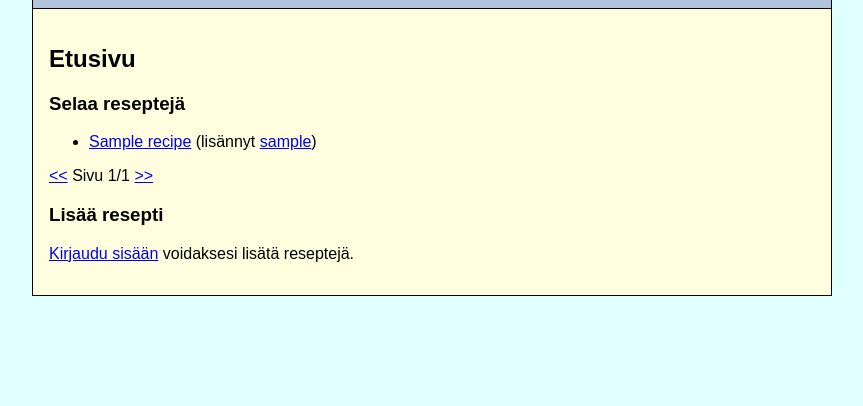
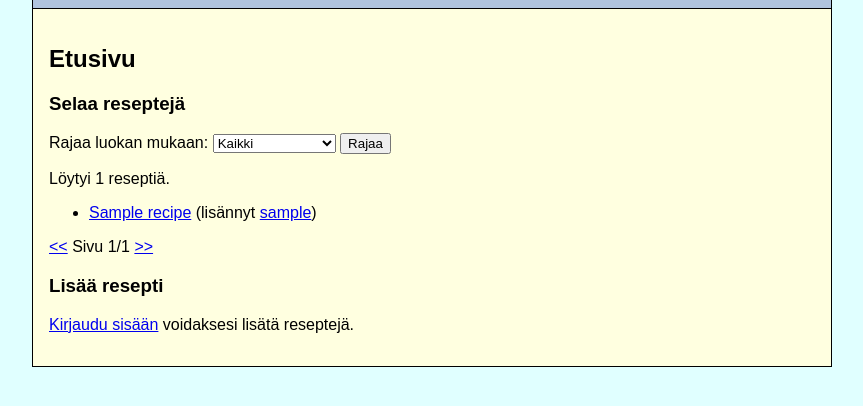
Before and after one commit to mb753/reseptit, a Flask app: template templates/index.html in a window 1280 px wide. Shown: the part 150-556 px from the top of the page, without its empty margins (208-1071 px from the left). Run offline with Flask 3, Linux system fonts and the light colour scheme; the template is opened without the code that fills it: most values are stand-ins (such as "Sample title", 1, 10 or a date in 2020).

Commit message:
Add filtering functionality to front page

```diff
--- a/app.py
+++ b/app.py
@@ -30,22 +30,36 @@ app.secret_key = config.secret_key
 #     return response
 
 
-@app.route("/")
-@app.route("/<int:page>")
-def index(page=1):
+@app.route("/", methods=["GET", "POST"])
+@app.route("/<int:category>/")
+def index(category=0):
+    if request.method == "POST":
+        category = int(request.form["category"])
+    return redirect(f"/{category}/{1}")
+
+
+@app.route("/<int:category>/<int:page>")
+def browse(category, page):
+    all_categories = recipes.available_categories()
+    if category not in [cat["id"] for cat in all_categories] + [0]:
+        abort(404)
+
+    recipe_count = recipes.count(category)
     page_size = 10
-    page_count = math.ceil(recipes.count() / page_size)
+    page_count = math.ceil(recipe_count / page_size)
     page_count = max(page_count, 1)
 
     if page < 1:
-        return redirect("/1")
+        return redirect(f"/{category}/1")
     if page > page_count:
-        return redirect("/" + str(page_count))
+        return redirect(f"/{category}/{page_count}")
 
     offset = page_size * (page - 1)
-    recipe_list = recipes.get_list(page_size, offset)
+    recipe_list = recipes.get_list(category, page_size, offset)
 
-    return render_template("index.html", recipes=recipe_list, page=page, page_count=page_count)
+    return render_template("index.html", recipes=recipe_list, recipe_count=recipe_count,
+                           page=page, page_count=page_count, selected_category=category,
+                           categories=all_categories)
 
 
 @app.route("/recipe/<int:recipe_id>", methods=["GET", "POST"])
--- a/templates/index.html
+++ b/templates/index.html
@@ -5,6 +5,23 @@
   <h2>Etusivu</h2>
 
   <h3>Selaa reseptejä</h3>
+
+  <p>
+    <form action="/" method="POST">
+      <p>
+        <label for="category">Rajaa luokan mukaan</label>:
+        <select id="category" name="category">
+          <option value="0" {% if selected_category == 0 %}selected{% endif %}>Kaikki</option>
+          {% for category in categories %}
+            <option value="{{ category.id }}" {% if selected_category == category.id %}selected{% endif %}>{{ category.category_name }}</option>
+          {% endfor %}
+        </select>
+        <input type="submit" value="Rajaa" />
+      </p>
+    </form>
+  </p>
+
+  <p>Löytyi {{ recipe_count }} reseptiä.</p>
 
   <p>
     <ul>
@@ -17,9 +34,9 @@
   </p>
 
   <p>
-    <a href="/{{ page - 1 }}">&lt;&lt;</a>
+    <a href="/{{ selected_category }}/{{ page - 1 }}">&lt;&lt;</a>
     Sivu {{ page }}/{{ page_count }}
-    <a href="/{{ page + 1 }}">&gt;&gt;</a>
+    <a href="/{{ selected_category }}/{{ page + 1 }}">&gt;&gt;</a>
   </p>
 
   <h3>Lisää resepti</h3>
```
Also changed, not shown: recipes.py (+18 -9 lines).
